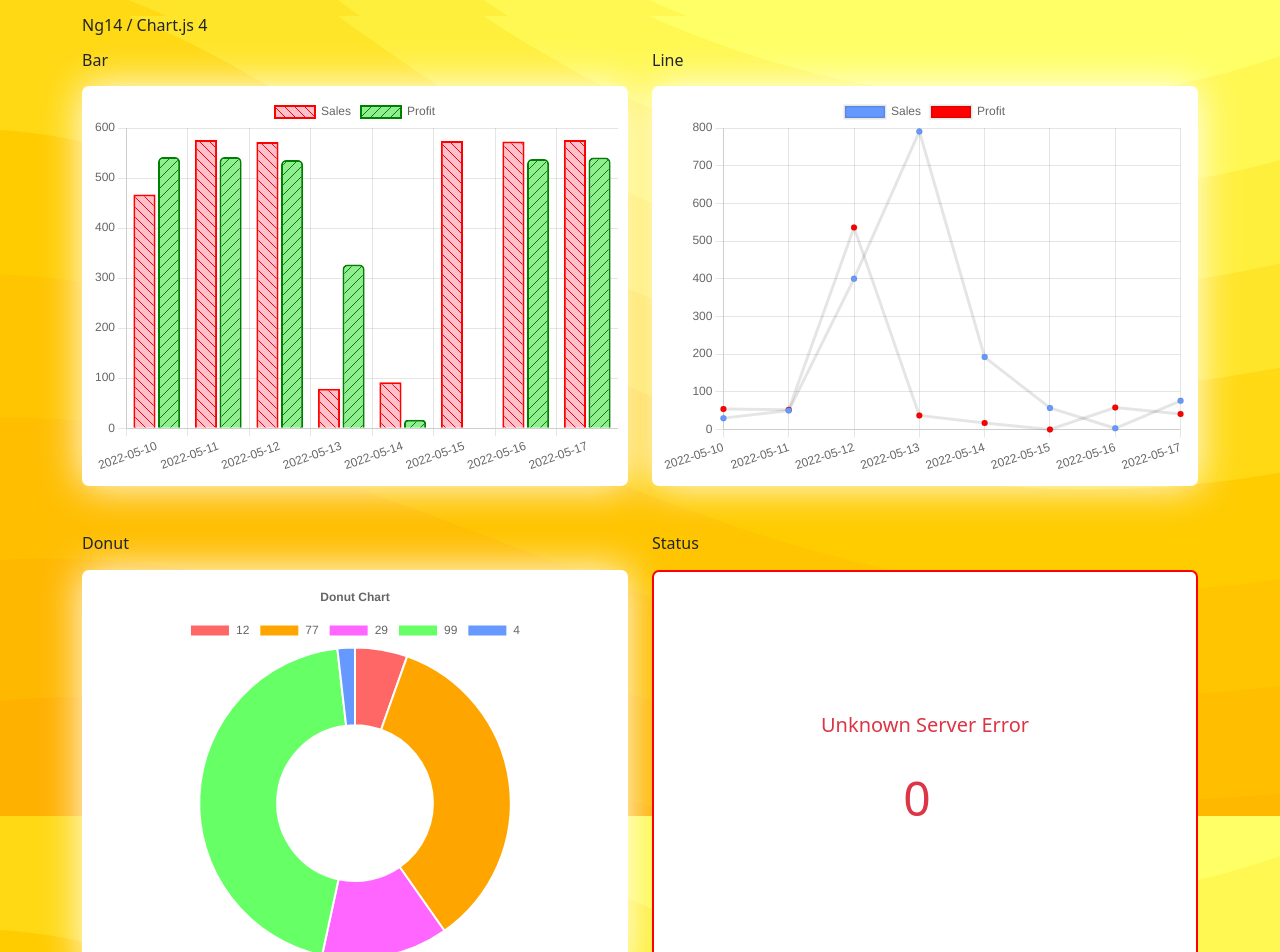
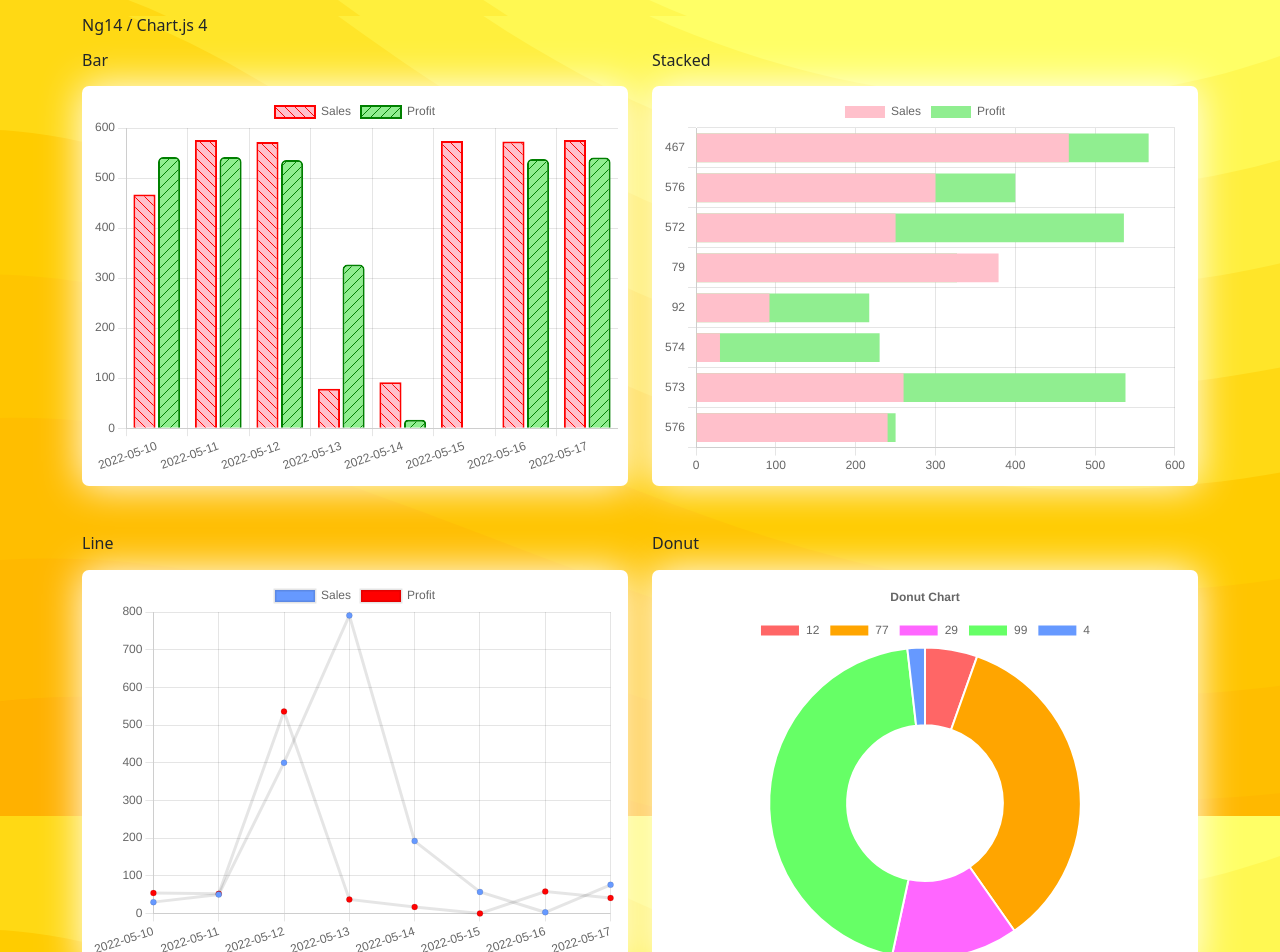
Before and after one commit to ghchfolio/ng14-chartjs, an Angular app: page / in a window 1280 px wide. Shown: the top 952 px of the page. Built offline with nearby package versions, Linux system fonts and the light colour scheme; no server answers.

Commit message:
added horizontal stacked chart

```diff
--- a/src/app/app.component.html
+++ b/src/app/app.component.html
@@ -18,19 +18,31 @@
                 <app-chart #barChart [id]="barChartConfig.id" [ariaLabel]="barChartConfig.ariaLabel"></app-chart>
             </div>
             <div class="col-sm-12 col-md-6">
-                <h2 class="h6">Line</h2>
-                <app-chart #lineChart [id]="lineChartConfig.id" [ariaLabel]="lineChartConfig.ariaLabel"></app-chart>
+                <h2 class="h6">Stacked</h2>
+                <app-chart #stackedChart [id]="stackedChart.id" [ariaLabel]="stackedChart.ariaLabel"></app-chart>
+
             </div>
         </div>
 
         <div class="row">
             <div class="col-sm-12 col-md-6">
+                <h2 class="h6">Line</h2>
+                <app-chart #lineChart [id]="lineChartConfig.id" [ariaLabel]="lineChartConfig.ariaLabel"></app-chart>
+            </div>
+            <div class="col-sm-12 col-md-6">
                 <h2 class="h6">Donut</h2>
                 <app-chart #donutChart [id]="donutChart.id" [ariaLabel]="donutChart.ariaLabel"></app-chart>
             </div>
+        </div>
+
+        <div class="row">
             <div class="col-sm-12 col-md-6">
                 <h2 class="h6">Status</h2>
                 <app-chart #badChart [id]="badChart.id" [ariaLabel]="badChart.ariaLabel"></app-chart>
+            </div>
+            <div class="col-sm-12 col-md-6">
+                <!-- <h2 class="h6">Status</h2>
+                <app-chart #badChart [id]="badChart.id" [ariaLabel]="badChart.ariaLabel"></app-chart> -->
             </div>
         </div>
     </main>
--- a/src/app/app.component.ts
+++ b/src/app/app.component.ts
@@ -1,8 +1,8 @@
 import { Component, OnInit, ViewChild } from '@angular/core';
-import { map, Subscription, timer } from 'rxjs';
+import { Subscription, timer } from 'rxjs';
 import { SalesDataService } from './services/sales-data.service';
 import { ChartComponent } from './shared/components/chart/chart.component';
-import { barChartConfig, lineChartConfig, badChartConfig, donutChartConfig } from './shared/functions/chart-configs';
+import { barChartConfig, stackedChartConfig, lineChartConfig, donutChartConfig, badChartConfig } from './shared/functions/chart-configs';
 
 @Component({
     selector: 'app-root',
@@ -16,17 +16,22 @@ export class AppComponent implements OnInit {
     barChartDataSub = new Subscription();
     barChartConfig = barChartConfig;
 
-    // e.g. 2 LINE chart props
+    // e.g. 2 HORIZ. STACKED chart props
+    @ViewChild('stackedChart') stackedChart?: ChartComponent;
+    stackedChartDataSub = new Subscription();
+    stackedChartConfig = stackedChartConfig;
+
+    // e.g. 3 LINE chart props
     @ViewChild('lineChart') lineChart?: ChartComponent;
     lineChartDataSub = new Subscription();
     lineChartConfig = lineChartConfig;
 
-    // e.g. 3 DONUT chart props
+    // e.g. 4 DONUT chart props
     @ViewChild('donutChart') donutChart?: ChartComponent;
     donutChartDataSub = new Subscription();
     donutChartConfig = donutChartConfig;
 
-    // e.g. 4 BAD chart props
+    // e.g. 5 BAD chart props
     @ViewChild('badChart') badChart?: ChartComponent;
     badChartSub = new Subscription();
     badChartConfig = badChartConfig;
@@ -47,7 +52,19 @@ export class AppComponent implements OnInit {
                 error: error => this.barChart?.createChart(error)
             });
 
-        // e.g. 2 LINE chart sub
+        // e.g. 2 HORIZ. STACKED chart sub
+        this.stackedChartDataSub = this.sds.stackedChartData$
+            .subscribe({
+                next: (res: any) => {
+                    if (res.sales !== undefined) {
+                        this.stackedChartConfig.data.labels = [...res.sales];
+                        this.stackedChart?.createChart(this.stackedChartConfig);
+                    }
+                },
+                error: error => this.stackedChart?.createChart(error)
+            });
+
+        // e.g. 3 LINE chart sub
         this.lineChartDataSub = this.sds.lineChartData$
             .subscribe({
                 next: (res: any) => {
@@ -59,7 +76,7 @@ export class AppComponent implements OnInit {
                 error: error => this.lineChart?.createChart(error)
             });
 
-        // e.g. 3 DONUT chart sub
+        // e.g. 4 DONUT chart sub
         this.donutChartDataSub = this.sds.donutChartData$
             .subscribe({
                 next: (res: any) => {
@@ -71,8 +88,8 @@ export class AppComponent implements OnInit {
                 error: error => this.donutChart?.createChart(error)
             });
 
-        // e.g. 4 BAD chart sub
-        this.timerSub = timer(4000)
+        // e.g. 5 BAD chart sub
+        this.timerSub = timer(5000)
             .subscribe(() => this.getBadData());
     }
 
@@ -91,6 +108,7 @@ export class AppComponent implements OnInit {
 
     ngOnDestroy() {
         this.barChartDataSub.unsubscribe();
+        this.stackedChartDataSub.unsubscribe();
         this.lineChartDataSub.unsubscribe();
         this.donutChartDataSub.unsubscribe();
         this.timerSub.unsubscribe();
--- a/src/app/services/sales-data.service.ts
+++ b/src/app/services/sales-data.service.ts
@@ -6,7 +6,6 @@ import { HttpClient } from '@angular/common/http';
     providedIn: 'root'
 })
 export class SalesDataService {
-
     // e.g. 1 BAR chart data
     private barChartDataSource: any = {};
     private barChartDataSourceSubj = new BehaviorSubject<any>(this.barChartDataSource);
@@ -21,6 +20,10 @@ export class SalesDataService {
     private donutChartDataSource: any = {};
     private donutChartDataSourceSubj = new BehaviorSubject<any>(this.donutChartDataSource);
     donutChartData$ = this.donutChartDataSourceSubj.asObservable();
+
+    private stackedChartDataSource: any = {};
+    private stackedChartDataSourceSubj = new BehaviorSubject<any>(this.stackedChartDataSource);
+    stackedChartData$ = this.stackedChartDataSourceSubj.asObservable();
 
     constructor(private http: HttpClient) {
         this.getFakeData();
@@ -41,7 +44,21 @@ export class SalesDataService {
             });
         }, 1000);
 
-        // e.g.2 send LINE chart data after 2 secs.
+        // e.g.2 send HORIZ. STACKED chart data after 2 sec.
+        setTimeout(() => {
+            this.stackedChartDataSourceSubj.next({
+                sales: [
+                    '467', '576', '572', '79',
+                    '92', '574', '573', '576'
+                ],
+                dates: [
+                    '2022-05-10', '2022-05-11', '2022-05-12', '2022-05-13',
+                    '2022-05-14', '2022-05-15', '2022-05-16', '2022-05-17',
+                ]
+            });
+        }, 2000);
+
+        // e.g.3 send LINE chart data after 2 secs.
         setTimeout(() => {
             this.lineChartDataSourceSubj.next({
                 sales: [
@@ -53,16 +70,17 @@ export class SalesDataService {
                     '2022-05-14', '2022-05-15', '2022-05-16', '2022-05-17',
                 ]
             });
-        }, 2000);
+        }, 3000);
 
-        // e.g.3 send BAR chart data after 3 secs.
+        // e.g.4 send BAR chart data after 3 secs.
         setTimeout(() => {
             this.donutChartDataSourceSubj.next({
                 sales: [12, 77, 29, 99, 4],
             });
-        }, 3000);
+        }, 4000);
     }
 
+    // e.g. 5 bad chart data
     getBadData() {
         return this.http
             .get('https://jsonplaceholder.typicode.com/bad-url-example/1')
@@ -91,5 +109,4 @@ export class SalesDataService {
                 })
             )
     }
-
 }
--- a/src/app/shared/functions/chart-configs.ts
+++ b/src/app/shared/functions/chart-configs.ts
@@ -1,5 +1,5 @@
 import { CreateDiagonalPattern, CreateReverseDiagonalPattern } from './chartjs-helpers';
-export { barChartConfig, lineChartConfig, badChartConfig, donutChartConfig }
+export { barChartConfig, stackedChartConfig, lineChartConfig, donutChartConfig, badChartConfig }
 
 // e.g. 1 BAR
 let barChartConfig: any = {
@@ -38,7 +38,48 @@ let barChartConfig: any = {
     }
 };
 
-// e.g. 2 LINE
+// e.g. 2 HORIZ. STACKED
+let stackedChartConfig: any = {
+    id: 'stackedChart',
+    ariaLabel: 'A Sales/Profit comparison chart',
+    type: 'bar',
+    data: {
+        labels: ['Sales', 'Profit'],
+        datasets: [
+            {
+                label: "Sales",
+                data: [
+                    '467', '300', '250', '379',
+                    '92', '30', '260', '240'
+                ],
+                backgroundColor: 'pink',
+            },
+            {
+                label: "Profit",
+                data: [
+                    '567', '400', '536', '327',
+                    '217', '230', '538', '250'
+                ],
+                backgroundColor: 'lightgreen',
+            }
+        ]
+    },
+    options: {
+        maintainAspectRatio: false,
+        indexAxis: 'y',
+        scales: {
+            // x: {
+            //     stacked: true,
+            // },
+            y: {
+                stacked: true
+            }
+        }
+        // resizeDelay: 250
+    }
+};
+
+// e.g. 3 LINE
 let lineChartConfig: any = {
     id: 'lineChart',
     ariaLabel: 'A Sales/Profit comparison chart',
@@ -70,7 +111,7 @@ let lineChartConfig: any = {
     }
 };
 
-// e.g. 3 DONUT
+// e.g. 4 DONUT
 let donutChartConfig: any = {
     id: 'donutChart',
     ariaLabel: 'A DONUT chart',
@@ -99,7 +140,7 @@ let donutChartConfig: any = {
     },
 }
 
-// e.g. 4 BAD
+// e.g. 5 BAD
 let badChartConfig: any = {
     id: 'badChart',
     ariaLabel: 'A BAD chart'
```
